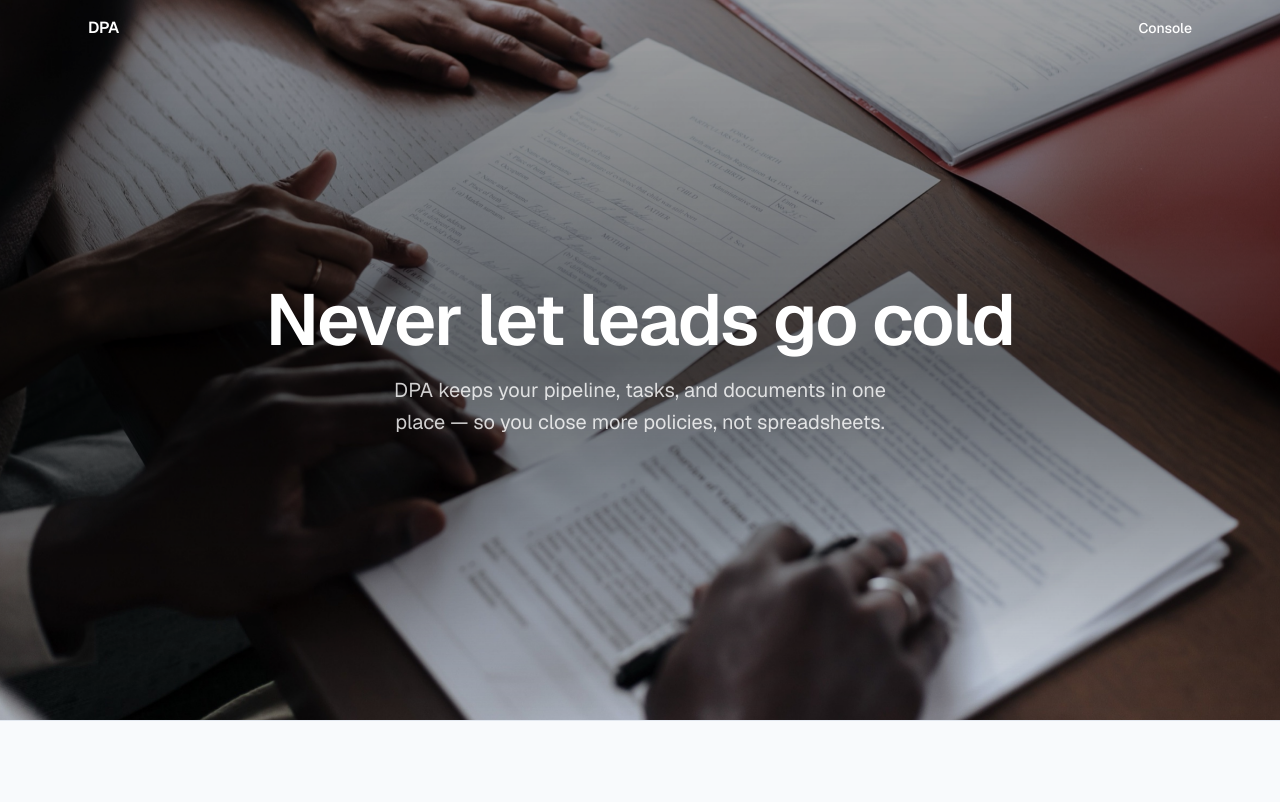
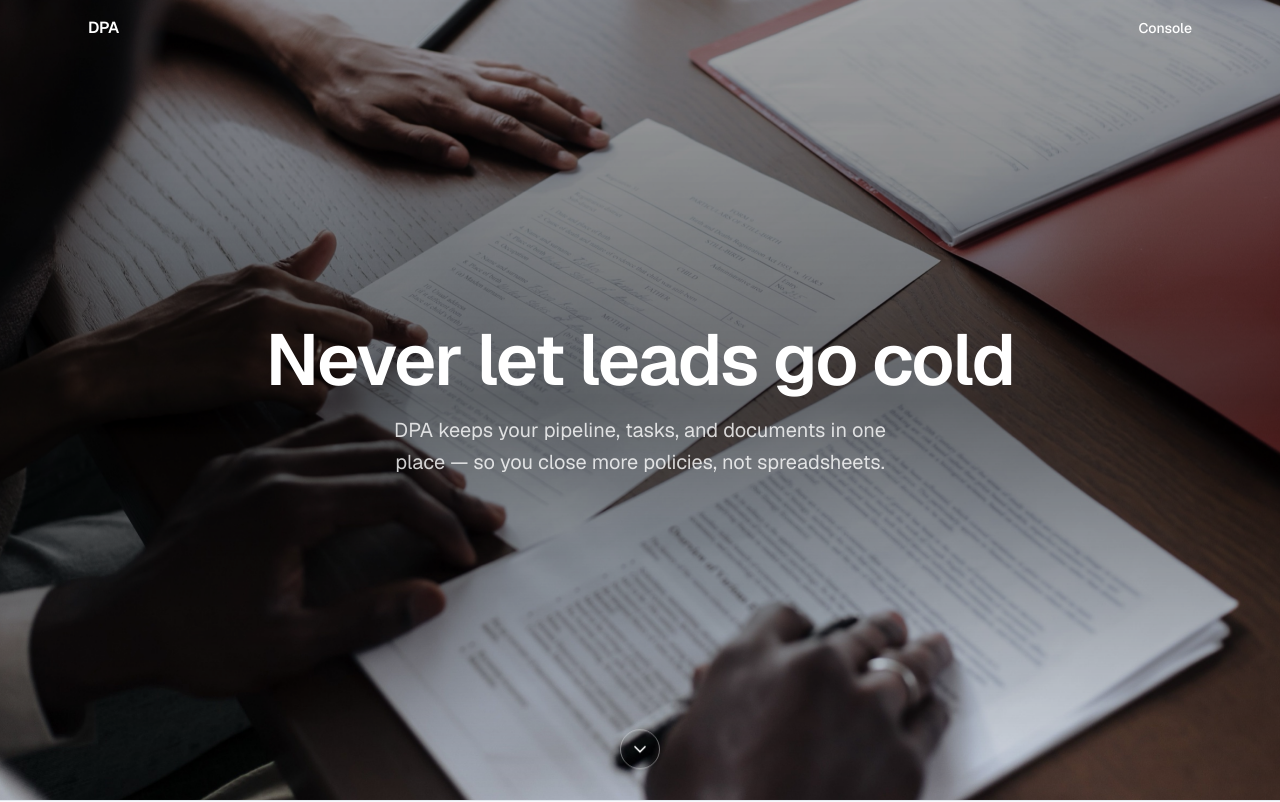
Before and after one commit to DPA-Tricore/public-website, a Next.js app: page / in a window 1280 px wide. Shown: the top 802 px of the page. Built offline with nearby package versions, Linux system fonts and the light colour scheme.

Commit message:
style: make hero full screen with explicit bouncing scroll indicator instead of a cut-off peek

```diff
--- a/app/globals.css
+++ b/app/globals.css
@@ -73,3 +73,23 @@ body {
     animation: none;
   }
 }
+
+@keyframes bounce-arrow {
+  0%,
+  100% {
+    transform: translateY(0);
+  }
+  50% {
+    transform: translateY(6px);
+  }
+}
+
+.animate-bounce-arrow {
+  animation: bounce-arrow 2s ease-in-out infinite;
+}
+
+@media (prefers-reduced-motion: reduce) {
+  .animate-bounce-arrow {
+    animation: none;
+  }
+}
--- a/components/Hero.tsx
+++ b/components/Hero.tsx
@@ -1,9 +1,10 @@
 import Image from "next/image";
+import { ChevronDown } from "lucide-react";
 
 // public/hero-background.jpg — free-license photo (Pexels, photographer Ron Lach)
 export default function Hero() {
   return (
-    <section className="relative flex min-h-[90svh] flex-col items-center justify-center overflow-hidden px-6 text-center">
+    <section className="relative flex min-h-[100svh] flex-col items-center justify-center overflow-hidden px-6 text-center">
       <Image
         src="/hero-background.jpg"
         alt=""
@@ -24,6 +25,14 @@ export default function Hero() {
           close more policies, not spreadsheets.
         </p>
       </div>
+
+      <a
+        href="#features"
+        aria-label="Scroll to see more"
+        className="animate-bounce-arrow absolute inset-x-0 bottom-8 mx-auto flex h-10 w-10 items-center justify-center rounded-full border border-white/40 text-white transition-colors hover:bg-white/10"
+      >
+        <ChevronDown className="h-5 w-5" />
+      </a>
     </section>
   );
 }
```
